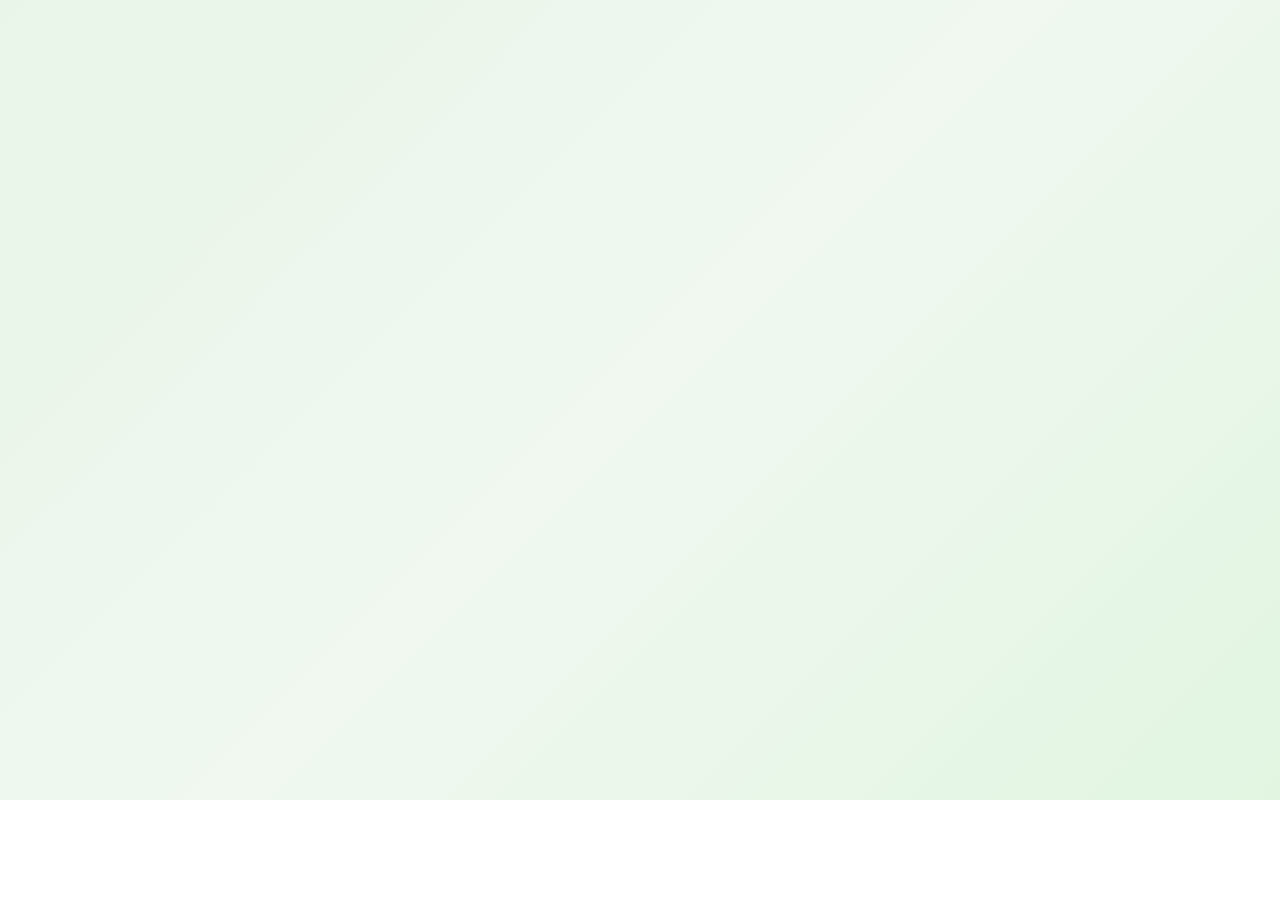
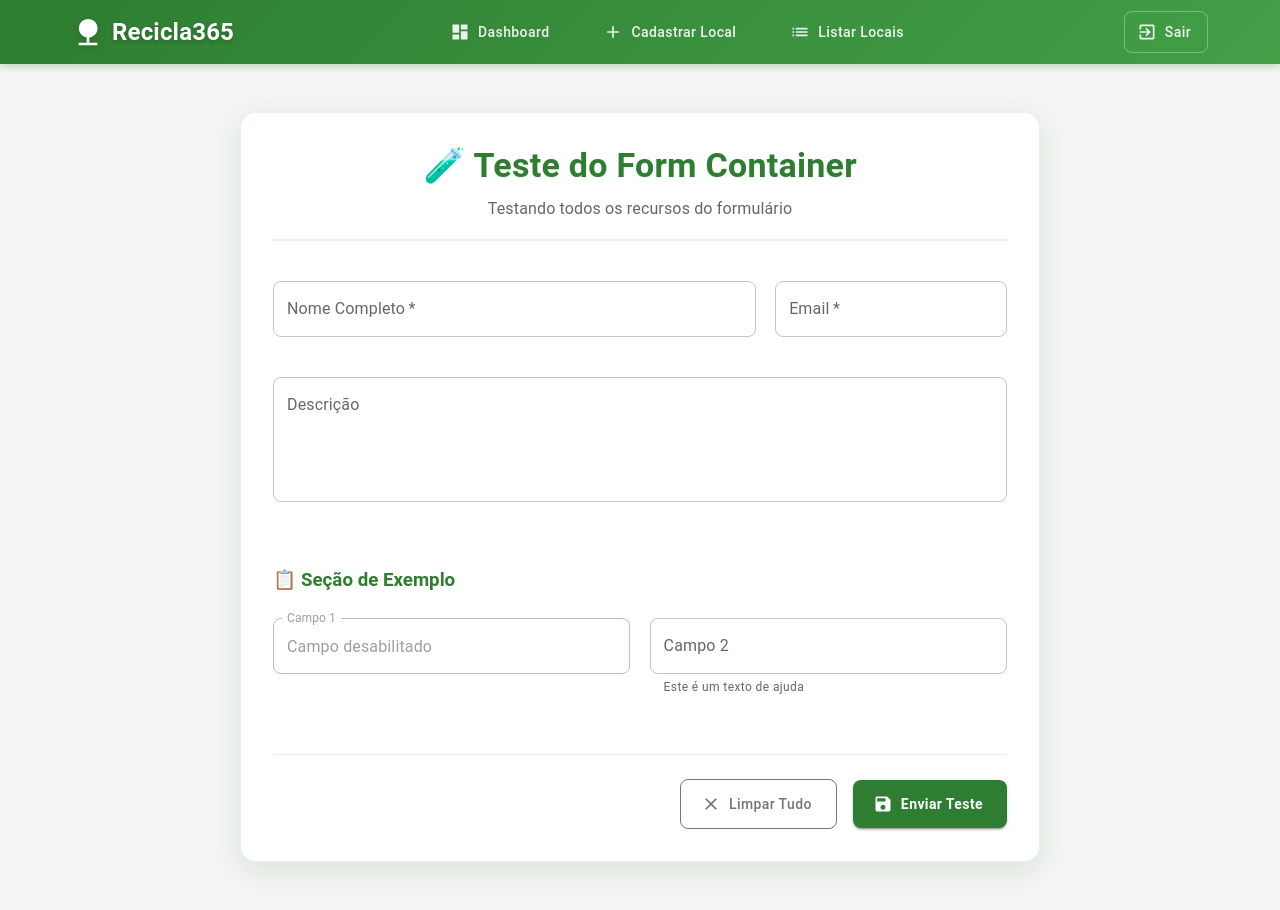
Before and after one commit to danitavareslobo/recicla365, a React (Vite) app: page /teste-form in a window 1280 px wide. Before the commit this address had no page. Before the commit the page ends 800 px from the top, so only its background shows below. Built offline with nearby package versions, Linux system fonts and the light colour scheme.

Commit message:
Testes FormContainer

```diff
--- a/src/App.tsx
+++ b/src/App.tsx
@@ -5,6 +5,7 @@ import './App.css';
 import Login from './pages/Login/Login';
 import CadastroUsuario from './pages/CadastroUsuario/CadastroUsuario';
 import Dashboard from './pages/Dashboard/Dashboard';
+import TesteForm from './pages/TesteForm';
 
 function App() {
   return (
@@ -16,6 +17,7 @@ function App() {
             <Route path="/login" element={<Login />} />
             <Route path="/cadastro-usuario" element={<CadastroUsuario />} />
             <Route path="/dashboard" element={<Dashboard />} />
+            <Route path="/teste-form" element={<TesteForm />} />
           </Routes>
         </div>
       </Router>
--- /dev/null
+++ b/src/pages/TesteForm.tsx
@@ -0,0 +1,145 @@
+import React, { useState } from 'react';
+import { Box, TextField } from '@mui/material';
+import Navbar from '../components/Navbar/Navbar';
+import FormContainer from '../components/Form/Form';
+
+const TesteForm: React.FC = () => {
+  const [formData, setFormData] = useState({
+    nome: '',
+    email: '',
+    descricao: ''
+  });
+
+  const [loading, setLoading] = useState(false);
+  const [error, setError] = useState('');
+  const [success, setSuccess] = useState('');
+
+  const handleChange = (e: React.ChangeEvent<HTMLInputElement>) => {
+    setFormData({
+      ...formData,
+      [e.target.name]: e.target.value
+    });
+    setError('');
+    setSuccess('');
+  };
+
+  const handleSubmit = async (e: React.FormEvent) => {
+    e.preventDefault();
+    setLoading(true);
+    setError('');
+    setSuccess('');
+
+    if (!formData.nome || !formData.email) {
+      setError('Por favor, preencha os campos obrigatórios');
+      setLoading(false);
+      return;
+    }
+
+    try {
+      await new Promise(resolve => setTimeout(resolve, 2000));
+      setSuccess('✅ Formulário enviado com sucesso!');
+      console.log('Dados enviados:', formData);
+    } catch (err) {
+      setError('❌ Erro ao enviar formulário');
+    } finally {
+      setLoading(false);
+    }
+  };
+
+  const handleReset = () => {
+    setFormData({
+      nome: '',
+      email: '',
+      descricao: ''
+    });
+    setError('');
+    setSuccess('');
+  };
+
+  return (
+    <Box sx={{ minHeight: '100vh', backgroundColor: '#f5f5f5' }}>
+      <Navbar />
+
+      <FormContainer
+        title="🧪 Teste do Form Container"
+        subtitle="Testando todos os recursos do formulário"
+        onSubmit={handleSubmit}
+        onReset={handleReset}
+        loading={loading}
+        error={error}
+        success={success}
+        submitText="Enviar Teste"
+        resetText="Limpar Tudo"
+        maxWidth="md"
+      >
+        <div className="form-row">
+          <div className="form-col-8">
+            <TextField
+              required
+              fullWidth
+              label="Nome Completo"
+              name="nome"
+              value={formData.nome}
+              onChange={handleChange}
+              placeholder="Digite seu nome"
+            />
+          </div>
+          <div className="form-col-4">
+            <TextField
+              required
+              fullWidth
+              label="Email"
+              name="email"
+              type="email"
+              value={formData.email}
+              onChange={handleChange}
+              placeholder="seu@email.com"
+            />
+          </div>
+        </div>
+
+        <div className="form-row">
+          <div className="form-col-12">
+            <TextField
+              fullWidth
+              label="Descrição"
+              name="descricao"
+              multiline
+              rows={4}
+              value={formData.descricao}
+              onChange={handleChange}
+              placeholder="Descreva algo interessante..."
+            />
+          </div>
+        </div>
+
+        <div className="form-section">
+          <h3 className="form-section-title">
+            📋 Seção de Exemplo
+          </h3>
+          <div className="form-row">
+            <div className="form-col-6">
+              <TextField
+                fullWidth
+                label="Campo 1"
+                placeholder="Exemplo de campo"
+                disabled
+                value="Campo desabilitado"
+              />
+            </div>
+            <div className="form-col-6">
+              <TextField
+                fullWidth
+                label="Campo 2"
+                placeholder="Outro exemplo"
+                helperText="Este é um texto de ajuda"
+              />
+            </div>
+          </div>
+        </div>
+      </FormContainer>
+    </Box>
+  );
+};
+
+export default TesteForm;
```
